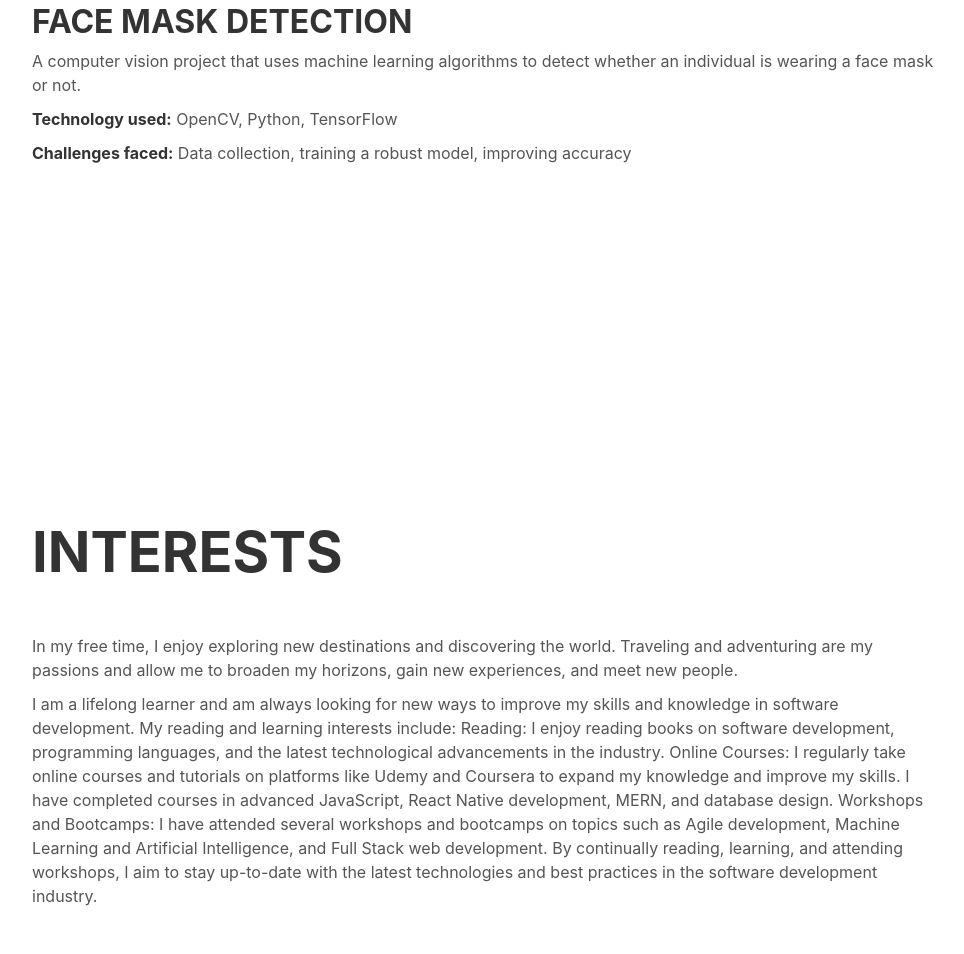
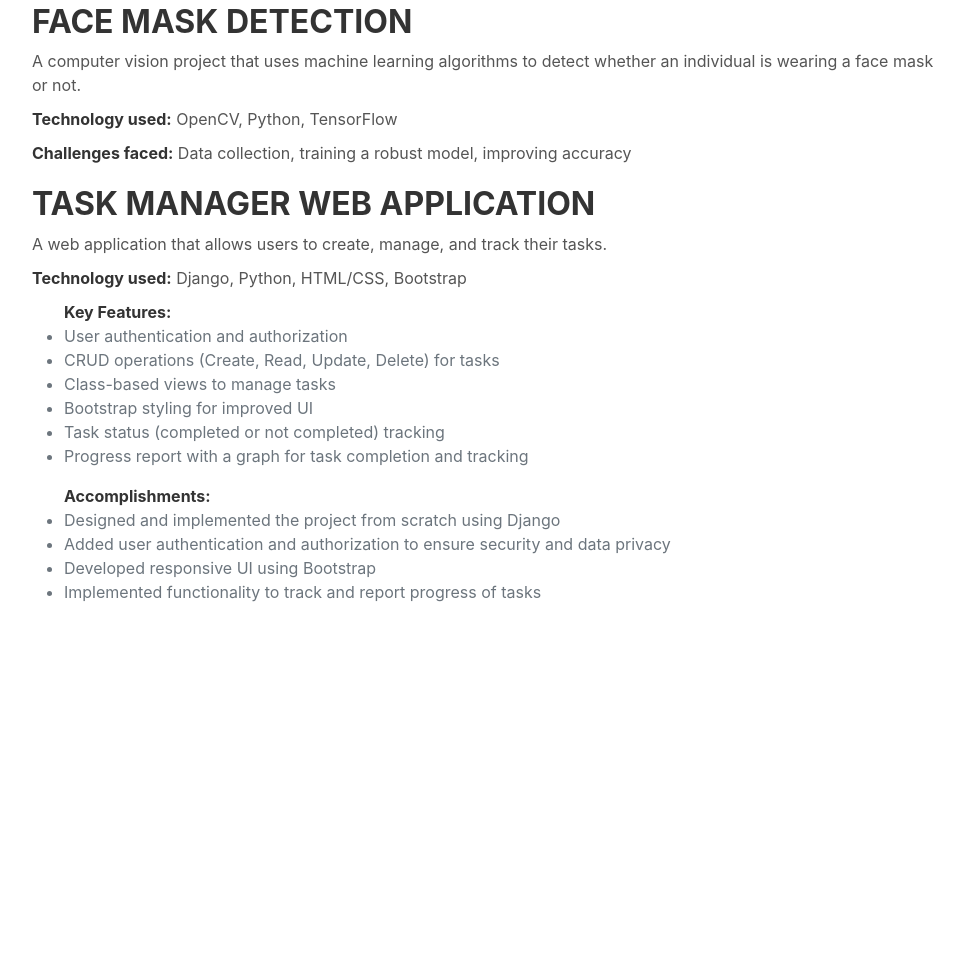
Before and after one commit to devanand369/devanandresume, a plain HTML site: page index.html in a window 1280 px wide. Shown: the part 4232-5186 px from the top of the page, without its empty margins (288-1252 px from the left). Drawn offline with nearby package versions, Linux system fonts and the light colour scheme; a web font is replaced by a local one.

Commit message:
task manager projrect added

```diff
--- a/index.html
+++ b/index.html
@@ -199,9 +199,27 @@
                                 <p>A computer vision project that uses machine learning algorithms to detect whether an individual is wearing a face mask or not.</p>
                                 <p><strong>Technology used:</strong> OpenCV, Python, TensorFlow</p>
                                 <p><strong>Challenges faced:</strong> Data collection, training a robust model, improving accuracy</p>
-                              </div>
+                            </div>
+                            <div class="project" id="project6">
+                                <h3>Task Manager Web Application</h3>
+                                <p>A web application that allows users to create, manage, and track their tasks.</p>
+                                <p><strong>Technology used:</strong> Django, Python, HTML/CSS, Bootstrap</p>
+                                <ul><strong>Key Features:</strong>
+                                    <li>User authentication and authorization</li>
+                                    <li>CRUD operations (Create, Read, Update, Delete) for tasks</li>
+                                    <li>Class-based views to manage tasks</li>
+                                    <li>Bootstrap styling for improved UI</li>
+                                    <li>Task status (completed or not completed) tracking</li>
+                                    <li>Progress report with a graph for task completion and tracking</li>
+                                </ul>
+                                <ul><strong>Accomplishments:</strong>
+                                    <li>Designed and implemented the project from scratch using Django</li>
+                                    <li>Added user authentication and authorization to ensure security and data privacy</li>
+                                    <li>Developed responsive UI using Bootstrap</li>
+                                    <li>Implemented functionality to track and report progress of tasks</li>
+                                </ul>
+                            </div>
                           </div>
-
                     </div>
 
                 </div>
```
